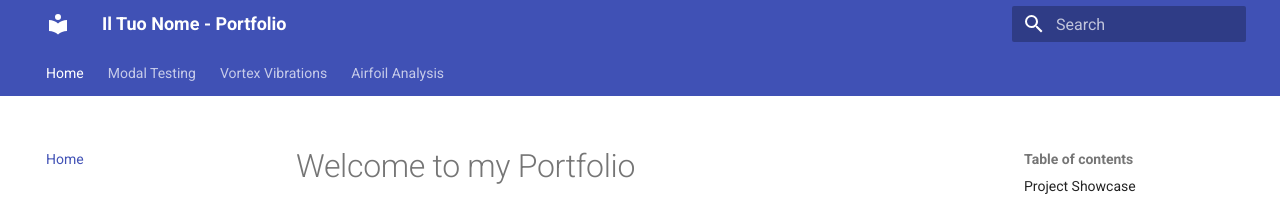
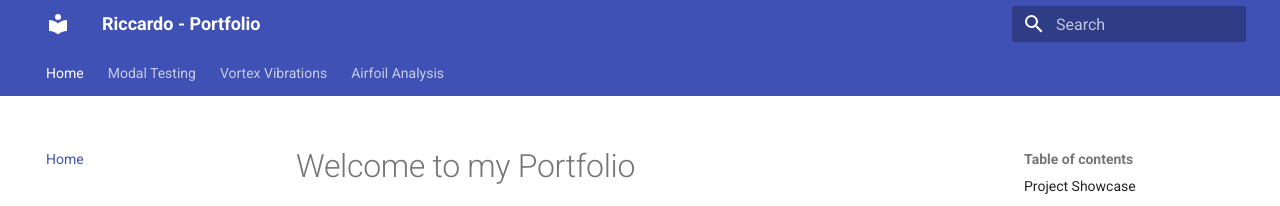
Before and after one commit to rbelletti/rbelletti.github.io, an MkDocs documentation site: the page built from docs/index.md, in a window 1280 px wide. Shown: the top 206 px of the page. Built offline with MkDocs 1.6.1 and Material for MkDocs 9.7.7, drawn with Linux system fonts in a browser that asks for light colours; some of the changed lines change nothing that is shown.

Commit message:
Update mkdocs.yml

```diff
--- a/mkdocs.yml
+++ b/mkdocs.yml
@@ -1,5 +1,5 @@
-site_name: Il Tuo Nome - Portfolio
-site_url: https://tuoaccount.github.io/
+site_name: Riccardo - Portfolio
+site_url: https://rbelletti.github.io/
 
 theme:
   name: material
@@ -11,12 +11,12 @@
 
 nav:
   - Home: index.md
-  - Modal Testing: docs/modal-testing/report.md
-  - Vortex Vibrations: docs/vortex-induced-vibrations/report.md
-  - Airfoil Analysis: docs/airfoil-analysis/report.md
+  - Modal Testing: modal-testing/report.md
+  - Vortex Vibrations: vortex-induced-vibrations/report.md
+  - Airfoil Analysis: airfoil-analysis/report.md
 
 extra_javascript:
-  - docs/javascripts/mathjax.js
+  - javascripts/mathjax.js
   - https://unpkg.com/mathjax@3/es5/tex-mml-chtml.js
 
 markdown_extensions:
```
